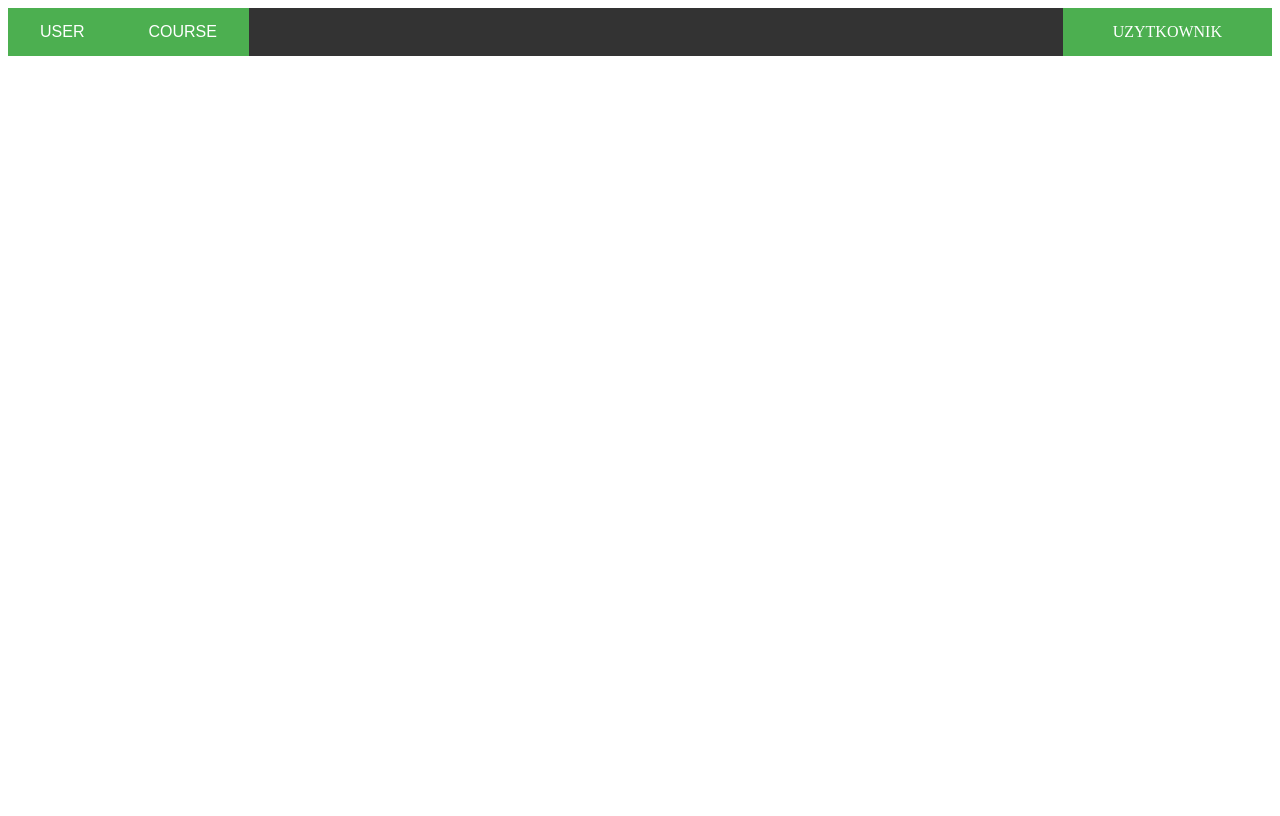
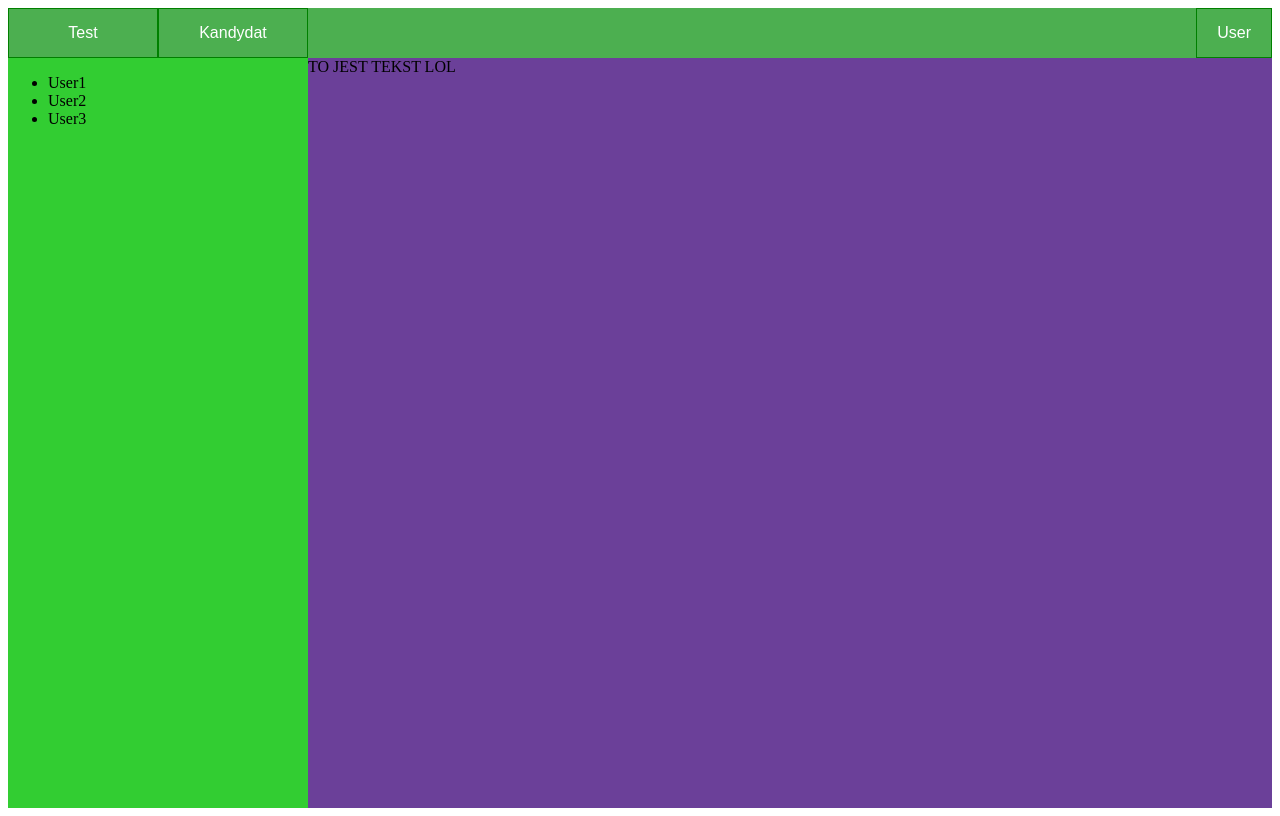
Before and after one commit to lodz-university-of-technology-masi/Stratocumulus, a plain HTML site: page View/MainView.html in a window 1280 px wide. Drawn offline with Linux system fonts and the light colour scheme.

Commit message:
Added grid to MainView, basic button functions

```diff
--- a/View/MainView.css
+++ b/View/MainView.css
@@ -1,35 +1,62 @@
-ul.navi   {
-    list-style-type: none;
-    margin: 0;
-    padding: 0;
-    overflow: hidden;
-    background-color: #333;
-}
+.naviBar { grid-area: naviBar; }
+.itemList { grid-area: itemList; }
+.content {grid-area: contentPane}
 
-ul.navi li {
-    float: left;
-}
+.grid-container {
+    display: grid;
+    grid-template-areas:
+            "naviBar naviBar"
+            "itemList contentPane";
+    margin: 0 0 0 0;
+    grid-template-columns: 300px 1fr;
+    grid-template-rows: auto 1fr;
+    height: 100vh;
 
-ul.navi li a {
-    display: block;
-    color: white;
-    text-align: center;
-    padding: 15px 50px;
-    text-decoration: none;
 }
 
 
-.active {
+div.naviBar {
     background-color: #4CAF50;
 }
 
-.button {
+.naviBar button{
     background-color: #4CAF50; /* Green */
-    border: none;
+    border: 1px solid green;
     color: white;
-    padding: 15px 32px;
+    padding: 15px 20px;
     text-align: center;
     text-decoration: none;
     display: inline-block;
     font-size: 16px;
+    cursor: pointer;
 }
+
+.naviBar button.listButton
+{
+    width: 150px;
+}
+
+.naviBar .userButton
+{
+    float:right;
+}
+
+.naviBar .listButton
+{
+    float: left;
+}
+
+.content .someText{
+    float: left;
+}
+
+.contentPane {
+    background-color: #6b4099;
+}
+.itemList {
+    background-color: #32CD32;
+}
+
+#TestListId {
+    display: none;
+}
--- a/View/MainView.html
+++ b/View/MainView.html
@@ -1,14 +1,41 @@
 <!DOCTYPE html>
 <html>
 <head>
-    <link rel="stylesheet" type="text/css" href="MainView.css"></head>
+    <link rel="stylesheet" type="text/css" href="MainView.css">
+    <script src="MainView.js"></script>
+</head>
 <body>
+<div class="grid-container">
 
-<navibar></navibar>
-<ul class="navi">
-<li> <button class="button"> USER</button></li>
-    <li><button class="button"> COURSE</button></li>
-    <li style="float:right"><a class="active" href="#about">UZYTKOWNIK</a></li>
-</ul>
+<div class="naviBar">
+        <button class="listButton" onclick="showTests()">Test</button>
+        <button class="listButton" onclick="showUsers()">Kandydat</button>
+        <button class="userButton">User</button>
+</div>
+
+<div class="itemList" >
+    <ul id="UserListId">
+        <li>User1</li>
+        <li>User2</li>
+        <li>User3</li>
+    </ul>
+
+    <ul id="TestListId">
+        <li>Test1</li>
+        <li>Test2</li>
+        <li>Test3</li>
+    </ul>
+
+
+</div>
+
+<div class="contentPane">
+
+    <div class="someText"> TO JEST TEKST LOL</div>
+
+</div>
+
+</div>
+
 </body>
 </html>
--- /dev/null
+++ b/View/MainView.js
@@ -0,0 +1,15 @@
+function showTests() {
+    var x = document.getElementById("UserListId");
+    var y = document.getElementById("TestListId");
+
+    x.style.display = "none";
+    y.style.display = "block";
+}
+
+function showUsers() {
+    var x = document.getElementById("TestListId");
+    var y = document.getElementById("UserListId");
+
+    x.style.display = "none";
+    y.style.display = "block";
+}
```
